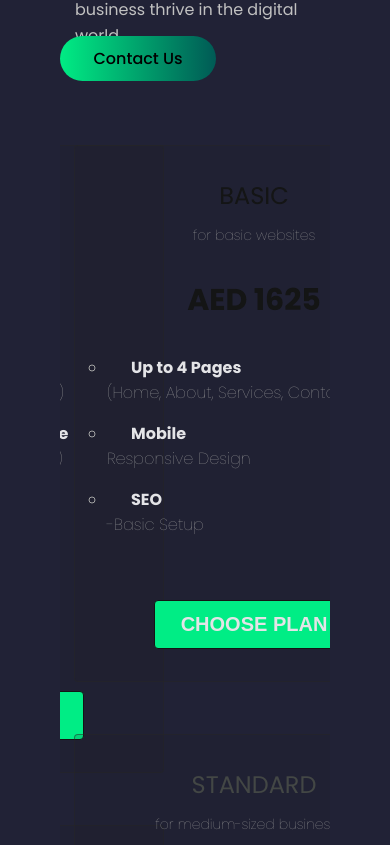
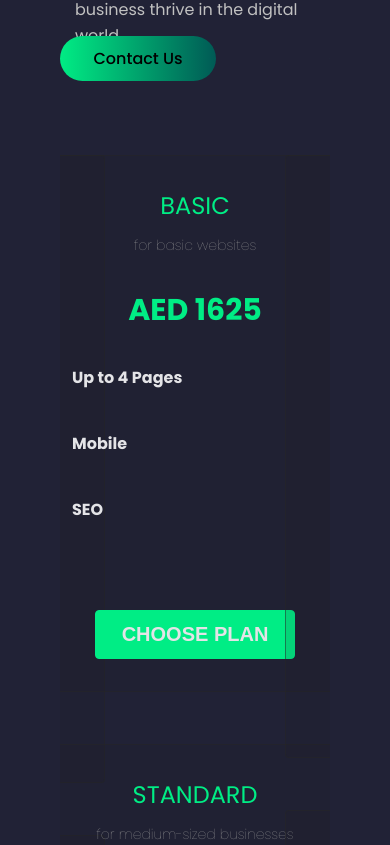
Before and after one commit to vishnutk41/team-lumyn, a Next.js app: page /products in a window 390 px wide. Shown: the part 799-1644 px from the top of the page. Built offline with nearby package versions, Linux system fonts and the light colour scheme.

Commit message:
changes in mobile responsiveness of products page

```diff
--- a/src/pages/products.tsx
+++ b/src/pages/products.tsx
@@ -203,7 +203,7 @@ export default function Products() {
                     <button className="primay_button">Contact Us</button>
                   </div>
                 </div>
-                <div className="pricing-body">
+                <div className="pricing_section">
                   <section className="pricing-plans">
                           <div className="pricing-card basic">
                             <div className="heading">
@@ -414,7 +414,7 @@ export default function Products() {
                     <button className="primay_button">Contact Us</button>
                   </div>
                 </div>
-                <div className="pricing-body">
+                <div className="pricing_section">
                   <section className="pricing-plans">
                           <div className="pricing-card basic">
                             <div className="heading">
@@ -591,7 +591,7 @@ export default function Products() {
                     <button className="primay_button">Contact Us</button>
                   </div>
                 </div>
-                <div className="pricing-body">
+                <div className="pricing_section">
                   <section className="pricing-plans">
                           <div className="pricing-card basic">
                             <div className="heading">
@@ -852,7 +852,7 @@ export default function Products() {
 
 
 
-                <div className="pricing-body">
+                <div className="pricing_section">
                                   <section className="pricing-plans">
                                   <div className="pricing-card basic">
                                     <div className="heading">
--- a/src/styles/products.scss
+++ b/src/styles/products.scss
@@ -548,7 +548,7 @@
           .pricing_section {
             margin-top: 40px;
             width: 100%;
-            background-color: #222222;
+            background-color: transparent;
             padding: 20px;
             border-radius: 10px;
             color: #fff;
@@ -583,9 +583,9 @@
          }
     .pricing-plans { gap: 32px; display: flex; flex-wrap: wrap; flex-direction: row; justify-content: center; width: 100%; padding: 14px; }
     .pricing-card { --col: #e4e4e7; position: relative; min-width: 360px; padding: 32px;  padding-bottom: 96px; border-radius: 4px; border: 1px solid #26262680; background-color: #26262620; box-shadow: 0 0 32px transparent; text-align: center; }
-    .pricing-card.basic { --col: #141515; }
-     .pricing-card.standard { --col: #434745; }
-      .pricing-card.premium { --col: #0c0c0c; }
+    .pricing-card.basic { --col: #00ed85; }
+     .pricing-card.standard { --col: #00ed85; }
+      .pricing-card.premium { --col: #00ed85; }
        .pricing-card:hover { border-color: var(--col); background-color: #26262680; box-shadow: 0 0 32px #171717; transform: translateY(-16px) scale(1.02); transition: all 0.5s ease; } .pricing-card > *:not(:last-child) { margin-bottom: 32px; }
         .pricing-card .heading h4 { padding-bottom: 12px; color: var(--col); font-size: 24px; font-weight: normal; }
          .pricing-card .heading p { color: #a3a3a3; font-size: 14px; font-weight: lighter; }
@@ -931,6 +931,7 @@
   @media (max-width: 680px) {
     .features strong{ display: block !important;}
     .features i{ display: none !important;}
+    .features li{color:transparent  !important;}
     .products_section {
       .container {
         margin: 10px 0px 20px 0px;
```
